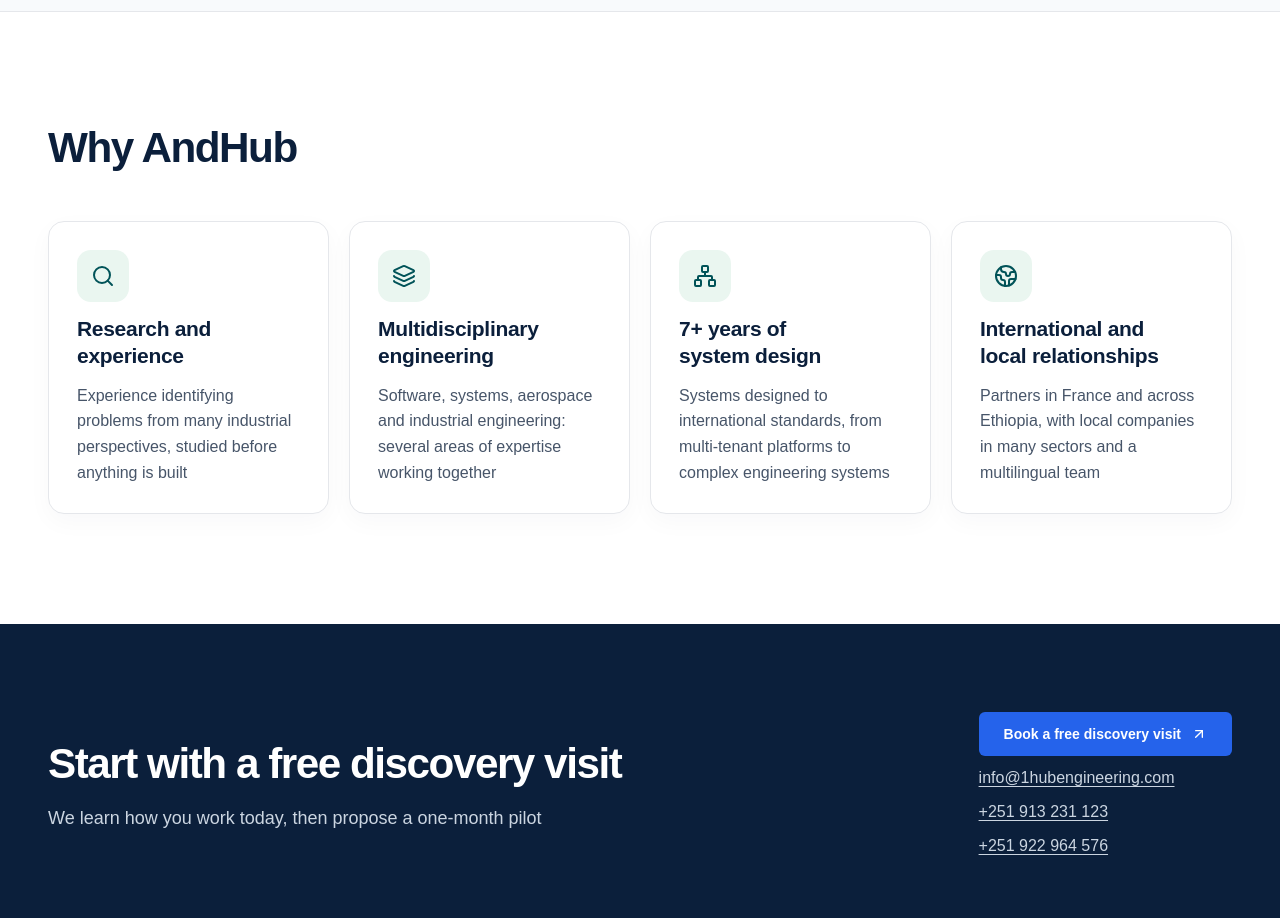
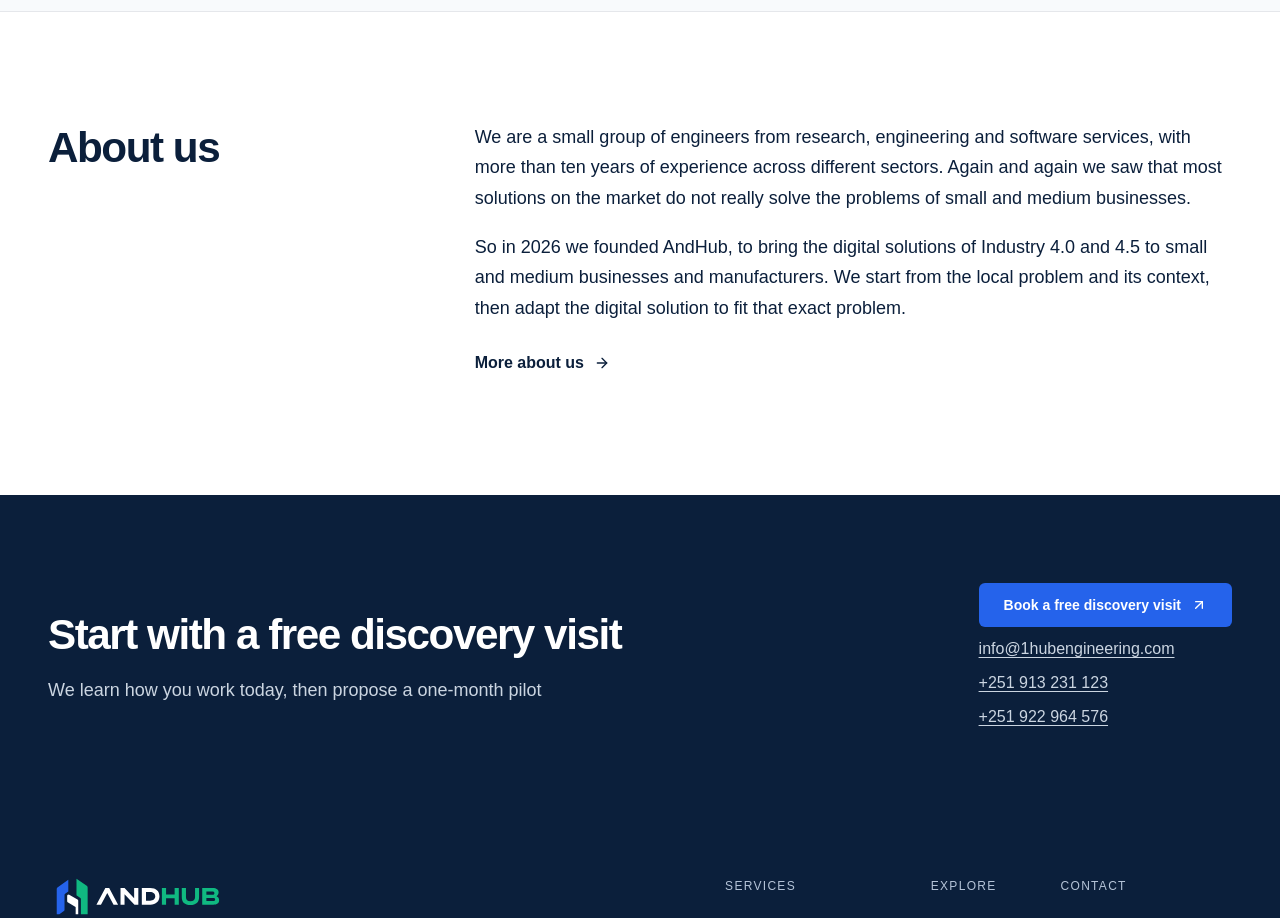
Before and after one commit to 1hubengineering/website-v1, a React (Vite) app: page / in a window 1280 px wide. Shown: the part 2700-3618 px from the top of the page. Built offline with nearby package versions, Linux system fonts and the light colour scheme; a web font is replaced by a local one.

Commit message:
Home: About us introduction replaces Why AndHub (kept on About)

```diff
--- a/src/content/site.ts
+++ b/src/content/site.ts
@@ -74,6 +74,12 @@ export const leaderQuote = {
 } as const;
 
 // What makes AndHub different (home and About).
+// Home page "About us": a short introduction; the full story stays on the About page.
+export const aboutUs = [
+  "We are a small group of engineers from research, engineering and software services, with more than ten years of experience across different sectors. Again and again we saw that most solutions on the market do not really solve the problems of small and medium businesses.",
+  "So in 2026 we founded AndHub, to bring the digital solutions of Industry 4.0 and 4.5 to small and medium businesses and manufacturers. We start from the local problem and its context, then adapt the digital solution to fit that exact problem.",
+] as const;
+
 export const whyAndhub = [
   {
     title: "Research and experience",
--- a/src/pages/home.tsx
+++ b/src/pages/home.tsx
@@ -8,9 +8,8 @@ import {
   LeaderQuote,
   SectionHeading,
   SectorGrid,
-  WhyGrid,
 } from "@/components/sections";
-import { company, primaryCta, services } from "@/content/site";
+import { aboutUs, company, primaryCta, services } from "@/content/site";
 
 const serviceDetails = [
   {
@@ -96,10 +95,18 @@ export function HomePage() {
         </div>
       </section>
 
-      <section className="section" id="why" aria-labelledby="why-title">
-        <div className="container">
-          <SectionHeading id="why-title" title="Why AndHub" />
-          <WhyGrid />
+      <section className="section" id="about" aria-labelledby="about-title">
+        <div className="container home-about">
+          <SectionHeading id="about-title" title="About us" />
+          <div className="home-about-text">
+            {aboutUs.map((paragraph) => (
+              <p key={paragraph}>{paragraph}</p>
+            ))}
+            <Link to="/about/" className="text-link">
+              More about us
+              <ArrowRight size={16} />
+            </Link>
+          </div>
         </div>
       </section>
 
--- a/src/styles/pages.css
+++ b/src/styles/pages.css
@@ -1764,3 +1764,26 @@ q.hook-quote::after {
   .service-card-art,
   .service-card-art:hover { transform: none; transition: none; }
 }
+
+/* Home: About us, a short introduction beside its title */
+.home-about {
+  display: grid;
+  grid-template-columns: minmax(0, 1fr);
+  gap: 8px;
+}
+.home-about-text {
+  max-width: 760px;
+}
+.home-about-text p {
+  margin: 0 0 18px;
+  font-size: 18px;
+  line-height: 1.7;
+  color: var(--foreground);
+}
+@media (min-width: 900px) {
+  .home-about {
+    grid-template-columns: minmax(0, 1fr) minmax(0, 2fr);
+    gap: 48px;
+    align-items: start;
+  }
+}
```
Also changed, not shown: 1 other file (tests, documents, lock files or other folders).
